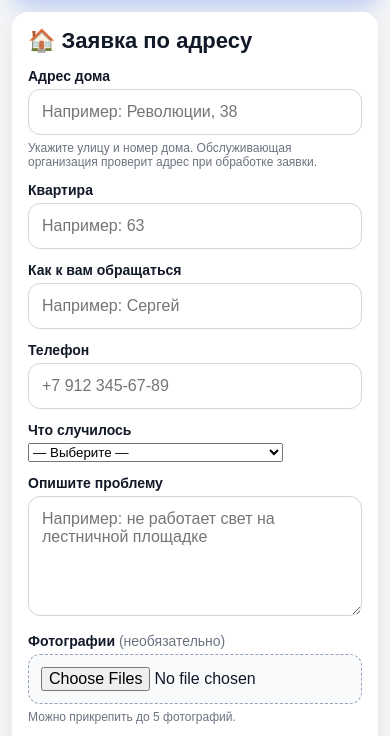
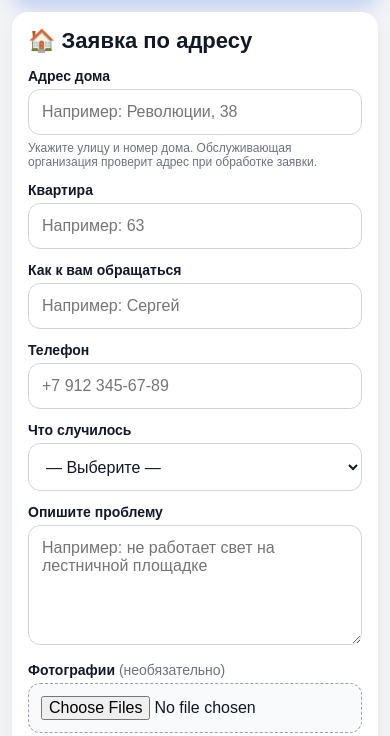
Before and after one commit to nashdom559-eng/nashdom-crm-v2, a plain HTML site: page resident.html in a window 390 px wide. Shown: the part 92-828 px from the top of the page. Drawn offline with Linux system fonts and the light colour scheme.

Commit message:
Match resident category selector to mobile form styling

```diff
--- a/resident.css
+++ b/resident.css
@@ -7,7 +7,8 @@ body{margin:0;background:var(--bg);color:var(--text);font-family:Arial,sans-seri
 .resident-card{margin-top:12px;padding:16px;border-radius:16px;background:white;box-shadow:0 8px 20px rgba(0,0,0,.06)}
 .resident-house{font-size:22px;font-weight:800;margin-bottom:14px}
 label{display:block;margin:13px 0 5px;font-size:14px;font-weight:800}
-input,textarea,button{width:100%;padding:13px;border:1px solid var(--border);border-radius:12px;font:inherit}
+input,textarea,select,button{width:100%;padding:13px;border:1px solid var(--border);border-radius:12px;font:inherit}
+select{min-height:48px;background:#fff;color:var(--text)}
 textarea{min-height:120px;resize:vertical}
 button{margin-top:14px;border:0;background:var(--blue);color:white;font-weight:800}
 button:disabled{background:#9ca3af}
```
